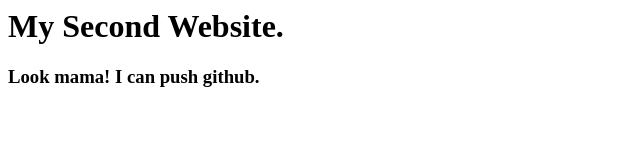
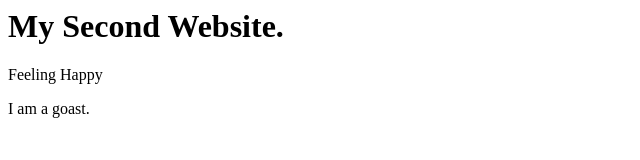
Before and after one commit to Muntasir-Shawon/my-second-website, a plain HTML site: page index.html in a window 1280 px wide. Shown: the whole page, without its empty margins (0-640 px from the left). Drawn offline with Linux system fonts and the light colour scheme.

Commit message:
goast added

```diff
--- a/index.html
+++ b/index.html
@@ -1,6 +1,7 @@
 <html>
     <body>
         <h1>My Second Website.</h1>
-        <h3>Look mama! I can push github.</h3>
+        <p>Feeling Happy</p>
+        <p>I am a goast.</p>
     </body>
 </html>
```
